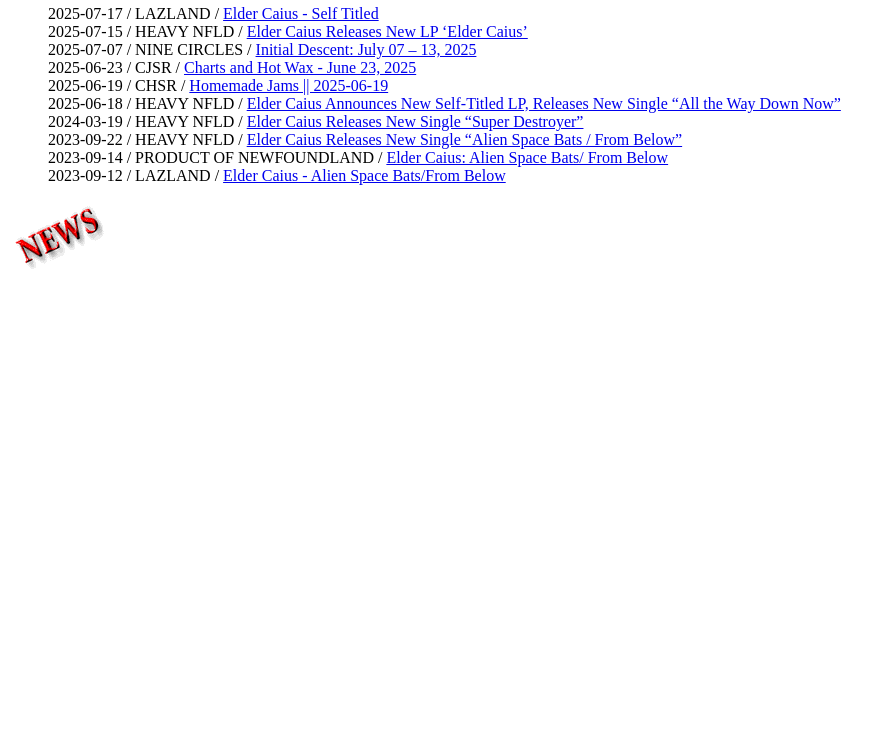
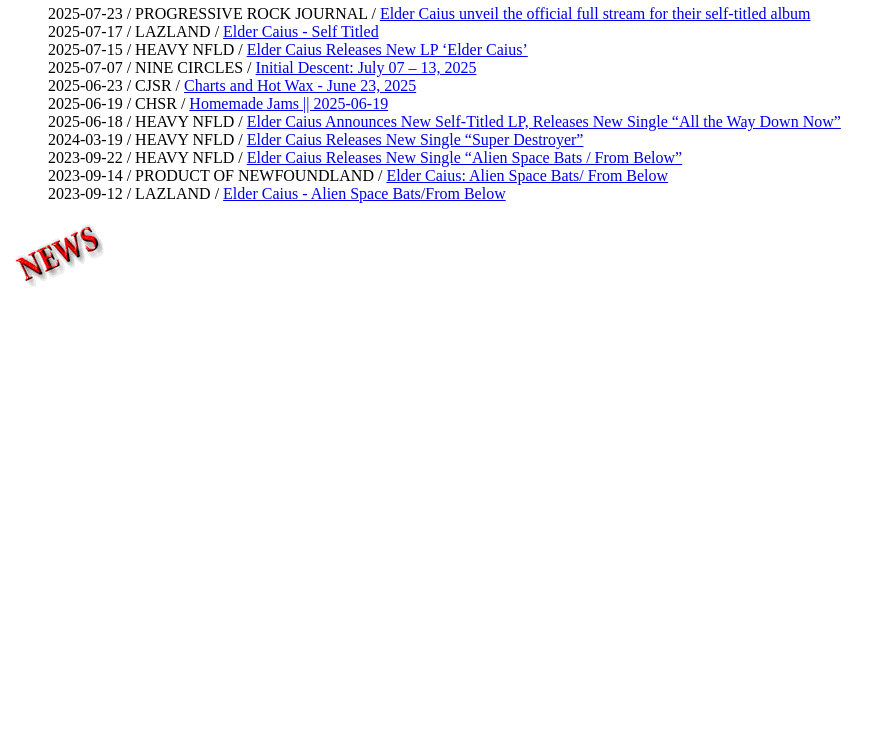
Before and after one commit to evnwttn/eldercaius.com, a plain HTML site: page press.html in a window 1280 px wide. Shown: the part 62-800 px from the top of the page, without its empty margins (0-894 px from the left). Drawn offline with Linux system fonts and the light colour scheme.

Commit message:
add prog rock journal to press

```diff
--- a/press.html
+++ b/press.html
@@ -26,6 +26,14 @@
     </nav>
     <main>
       <ul>
+        <li>
+          2025-07-23 / PROGRESSIVE ROCK JOURNAL /
+          <a
+            href="https://progrockjournal.com/news-elder-caius-unveil-the-official-full-stream-for-their-self-titled-album/"
+            >Elder Caius unveil the official full stream for their self-titled
+            album</a
+          >
+        </li>
         <li>
           2025-07-17 / LAZLAND /
           <a
```
